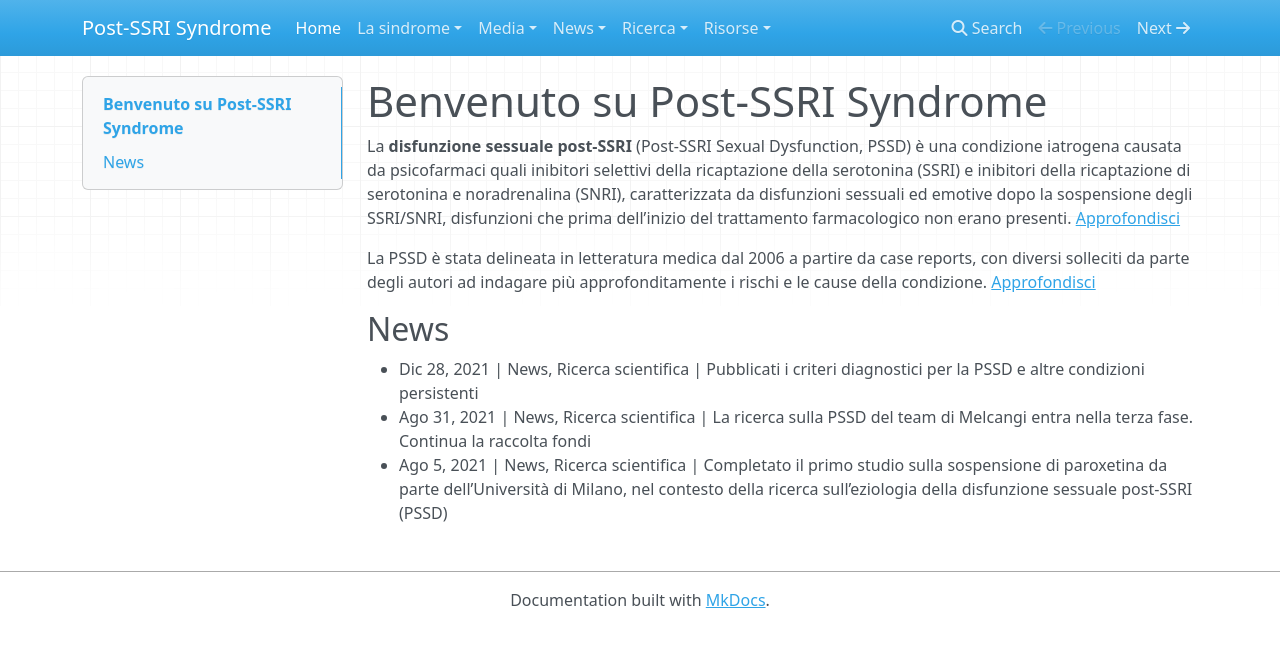
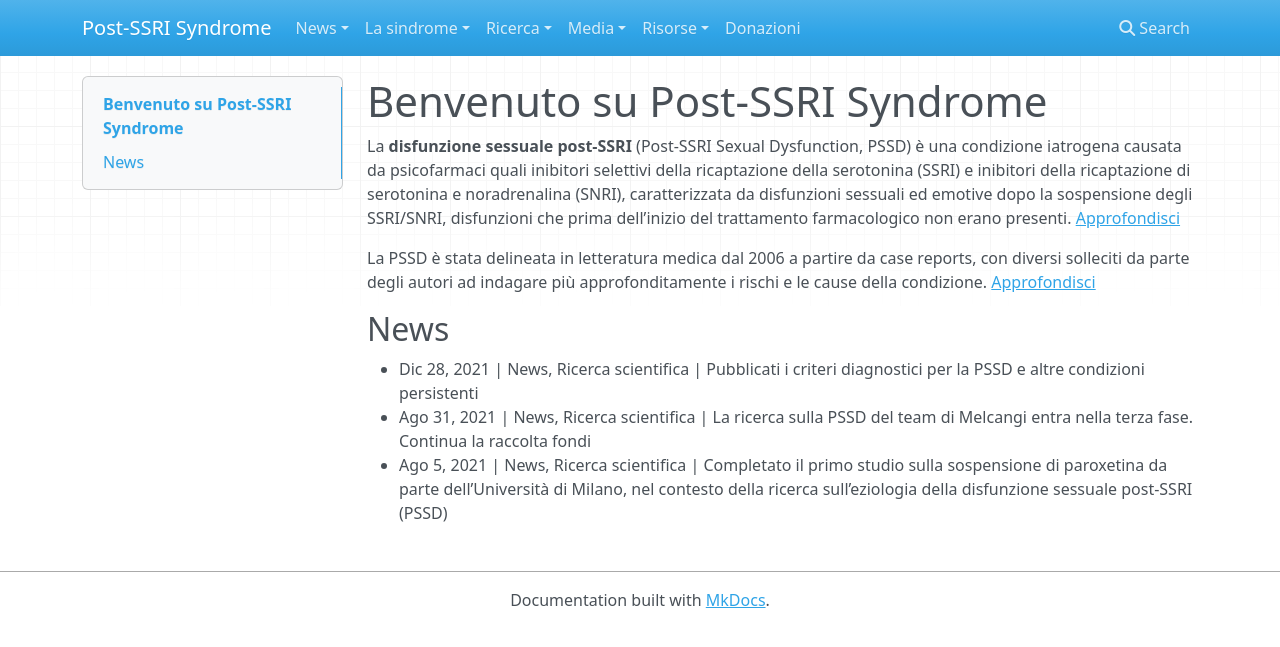
Before and after one commit to postssrisyndrome/windmill, an MkDocs documentation site: the page built from docs/index.md, in a window 1280 px wide. Shown: the top 647 px of the page. Built offline with MkDocs 1.6.1, drawn with Linux system fonts in a browser that asks for light colours; nearby versions of some CDN libraries; some of the changed lines change nothing that is shown.

Commit message:
mkdocs.yml: nav (creazione menu)

```diff
--- a/mkdocs.yml
+++ b/mkdocs.yml
@@ -1,2 +1,35 @@
 site_name: Post-SSRI Syndrome
 site_url: https://postssrisyndrome.github.io
+nav:
+  - News:
+    - news/pubblicati-i-criteri-diagnostici-per-la-pssd-e-altre-condizioni-persistenti.md
+    - "Melcangi: la ricerca sulla PSSD entra nella terza fase": news/melcangi-la-ricerca-sulla-pssd-entra-nella-terza-fase.md
+    - news/melcangi-completato-il-primo-studio-sulla-sospensione-di-paroxetina.md
+    - news/addio-marchino.md
+    - news/melcangi-aperto-un-fundraising-per-contribuire-alla-ricerca-sulla-pssd.md
+    - news/le-storie-di-pssd-raccolte-per-la-campagna-di-consapevolezza.md
+    - news/campagna-di-consapevolezza-sulla-disfunzione-sessuale-post-ssri-pssd.md
+    - news/melcangi-il-primo-studio-sulla-pssd-e-in-corso.md
+    - "Istituto Mario Negri pianifica studio su Disfunzione Sessuale Post-SSRI/SNRI": news/istituto-mario-negri-pianifica-studio-su-disfunzione-sessuale-post-ssri-snri.md
+    - news/ema-esamina-il-problema-della-pssd.md
+    - news/ema-interroga-le-case-farmaceutiche-di-ssri-e-snri.md
+    - news/ema-nuova-raccomandazione-sulle-disfunzioni-sessuali-persistenti-da-ssri-ed-snri.md
+  - "La sindrome":
+    - la-sindrome/caratteristiche.md
+    - "Quanto è comune?": la-sindrome/prevalenza.md
+    - la-sindrome/farmaci.md
+    - la-sindrome/criteri-diagnostici.md
+    - la-sindrome/storie.md
+  - Ricerca:
+    - "Ricerca in corso": ricerca/ricerca-in-corso.md
+    - ricerca/pubblicazioni.md
+    - "Aiutare la ricerca": https://www.gofundme.com/f/27l8qmes5c
+  - Media:
+    - media/articoli.md
+    - "Divulgazione medica": media/medici.md
+    - media/video.md
+  - Risorse:
+    - risorse/organismi.md
+    - Forum: https://www.pssdforum.org
+    - risorse/links.md
+  - Donazioni: https://www.gofundme.com/f/27l8qmes5c
```
